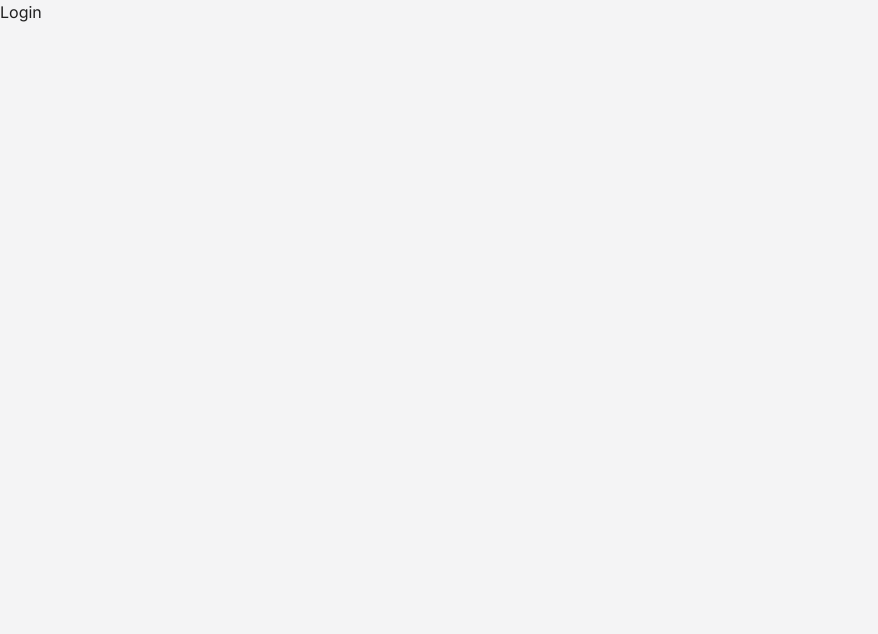
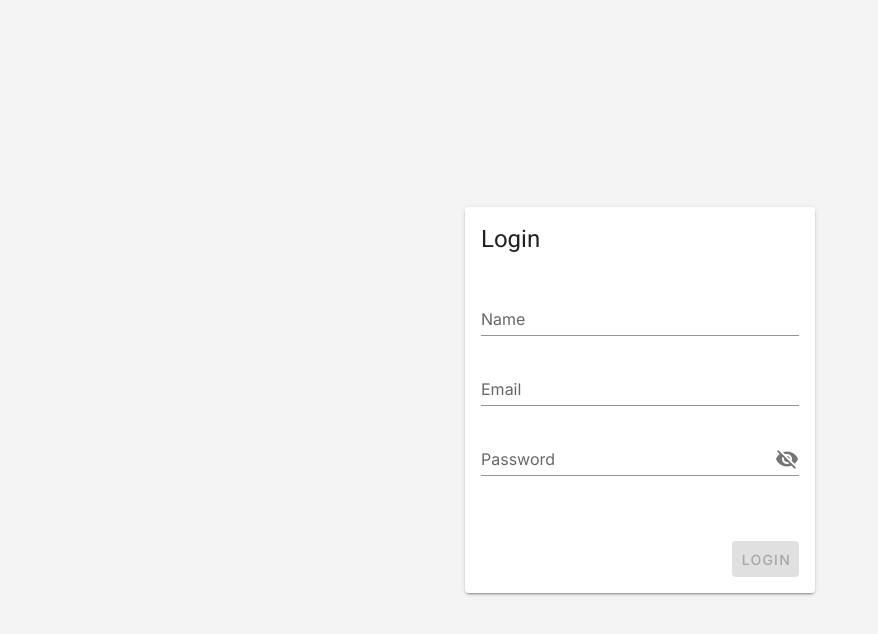
Before and after one commit to LuciaMezquida/contact-book, a Vue app: page / in a window 1280 px wide. Shown: the top 634 px of the page, without its empty margins (0-878 px from the left). Built offline with nearby package versions, Linux system fonts and the light colour scheme.

Commit message:
Create login form & login store

```diff
--- a/src/store/index.js
+++ b/src/store/index.js
@@ -1,17 +1,13 @@
 import Vue from 'vue'
 import Vuex from 'vuex'
+import login from './login'
 
 Vue.use(Vuex)
 
-export default new Vuex.Store({
-  state: {
-  },
-  getters: {
-  },
-  mutations: {
-  },
-  actions: {
-  },
+const store = new Vuex.Store({
   modules: {
+    login
   }
 })
+
+export default store
--- /dev/null
+++ b/src/store/login/index.js
@@ -0,0 +1,17 @@
+const state = {
+  userName: ''
+}
+
+const mutations = {
+  setUserName (state, userName) {
+    state.userName = userName
+  },
+  deleteUserName (state) {
+    state.userName = ''
+  }
+}
+
+export default {
+  state,
+  mutations
+}
--- a/src/views/LoginView.vue
+++ b/src/views/LoginView.vue
@@ -1,22 +1,75 @@
 <template>
-  <div>Login</div>
+  <v-layout align-center justify-center fill-height id="login">
+    <v-card width="350px">
+      <v-card-title class="headline">
+        Login
+      </v-card-title>
+      <v-card-text class="my-5">
+        <v-text-field
+          clearable
+          color="accent"
+          label="Name"
+          placeholder="Linda"
+          required
+          v-model="name"
+        />
+        <v-text-field
+          clearable
+          color="accent"
+          label="Email"
+          placeholder="name@contactlist.com"
+          required
+          :rules="[emailRules.required, emailRules.email]"
+          v-model="email"
+        />
+        <v-text-field
+          :append-icon="show ? 'mdi-eye' : 'mdi-eye-off'"
+          clearable
+          @click:append="show = !show"
+          color="accent"
+          label="Password"
+          required
+          :rules="[passwordRules.required]"
+          :type="show ? 'text' : 'password'"
+          v-model="password"
+        />
+      </v-card-text>
+      <v-card-actions>
+        <v-spacer />
+        <v-btn class="mr-2 mb-2" color="accent" :disabled="inputsAreCorrect" to="/list"> Login </v-btn>
+      </v-card-actions>
+    </v-card>
+  </v-layout>
 </template>
 
 <script>
+  const emailPattern = /^(([^<>()[\]\\.,;:\s@"]+(\.[^<>()[\]\\.,;:\s@"]+)*)|(".+"))@((\[[0-9]{1,3}\.[0-9]{1,3}\.[0-9]{1,3}\.[0-9]{1,3}])|(([a-zA-Z\-0-9]+\.)+[a-zA-Z]{2,}))$/
   export default {
     data () {
       return {
         email: '',
-        rules: {
-          required: value => !!value || 'Required.',
+        name: '',
+        password: '',
+        emailRules: {
+          required: value => !!value || 'Email is required',
           email: value => {
-            const pattern = /^(([^<>()[\]\\.,;:\s@"]+(\.[^<>()[\]\\.,;:\s@"]+)*)|(".+"))@((\[[0-9]{1,3}\.[0-9]{1,3}\.[0-9]{1,3}\.[0-9]{1,3}])|(([a-zA-Z\-0-9]+\.)+[a-zA-Z]{2,}))$/
-            return pattern.test(value) || 'Invalid e-mail.'
+            return emailPattern.test(value) || 'Invalid e-mail.'
           },
+        },
+        passwordRules: {
+          required: value => !!value || 'Password is required',
         },
         show: false,
       }
     },
+    computed: {
+      inputsAreCorrect () {
+        const emailValidation = emailPattern.test(this.email)
+        this.$store.commit('setUserName', this.name)
+        console.log(this.$store.state.login.userName);
+        return this.name && this.email && this.password && emailValidation ? false : true;
+      },
+    },
     name: 'LoginView'
   }
 </script>
```
